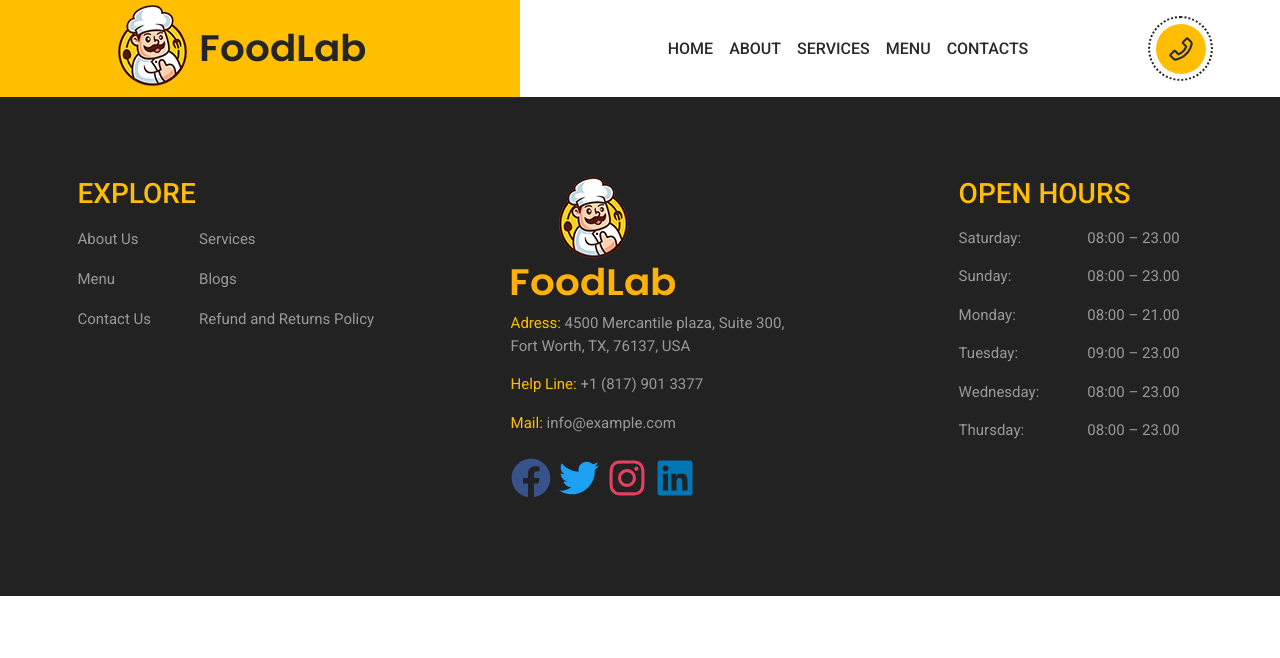
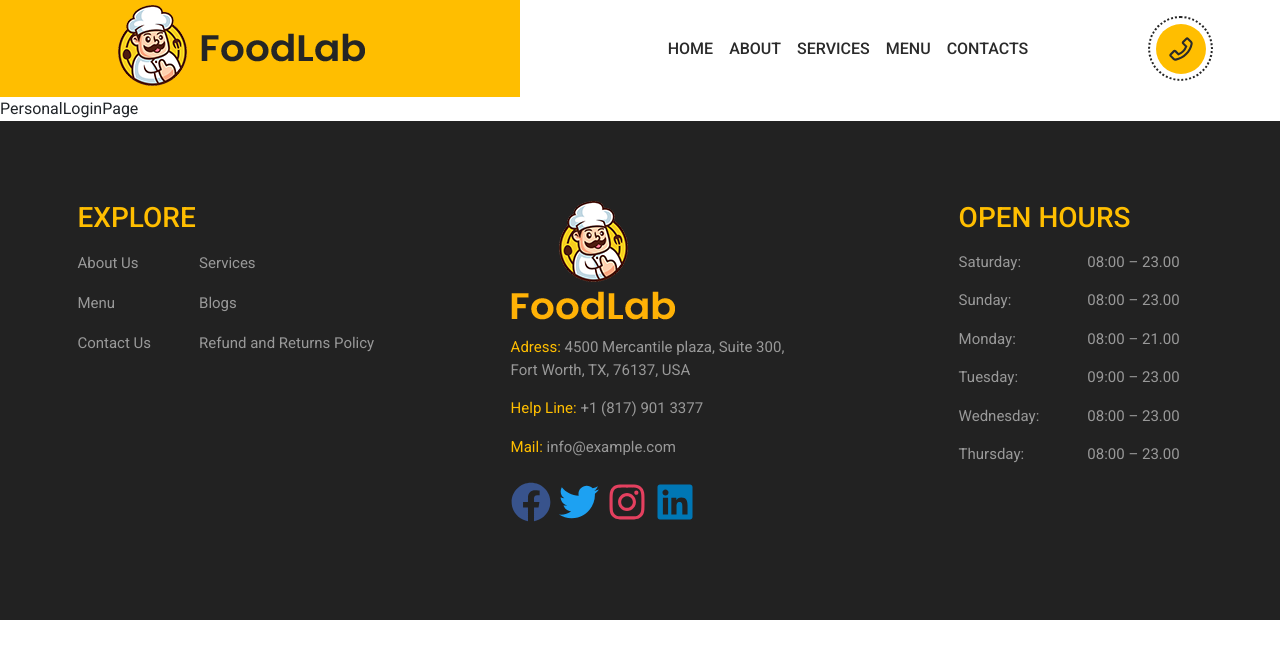
Before and after one commit to Tolea01/FoodLab-Frontend, a React (Create React App) app in the folder foodlab/: page /personal-page in a window 1280 px wide. Shown: the top 658 px of the page. Built offline with nearby package versions, Linux system fonts and the light colour scheme.

Commit message:
add personal login page

```diff
--- a/foodlab/src/App.js
+++ b/foodlab/src/App.js
@@ -10,6 +10,7 @@ import Contact from './components/Pages/Contact us/Contact';
 import Navbar from './components/Template/Navbar';
 import Footer from './components/Template/Footer';
 import Search from './components/Pages/Search Page/Search';
+import PersonalLoginPage from './components/Pages/Personal Login Page/PersonalLoginPage';
 
 export default function App() {
   return (
@@ -23,6 +24,7 @@ export default function App() {
         <Route path="menu" element={<Menu />} />
         <Route path="contacts" element={<Contact />} />
         <Route path="search" element={<Search />} />
+        <Route path="personal-page" element={<PersonalLoginPage />} />
       </Routes>
       <Footer />
     </BrowserRouter>
--- /dev/null
+++ b/foodlab/src/components/Pages/Personal Login Page/PersonalLoginPage.jsx
@@ -0,0 +1,7 @@
+import React from 'react';
+
+export default function PersonalLoginPage() {
+  return (
+    <div>PersonalLoginPage</div>
+  )
+}
```
